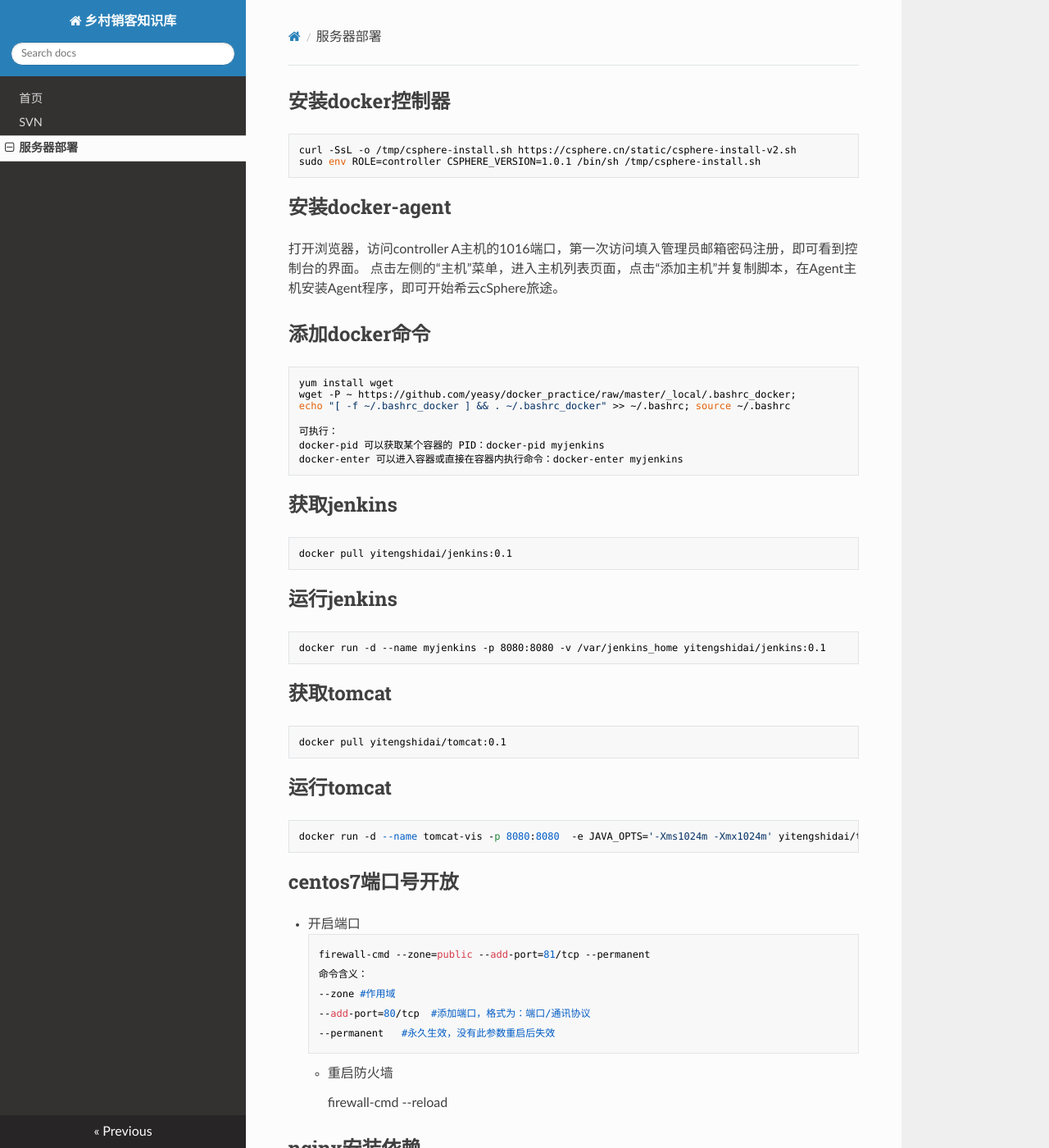
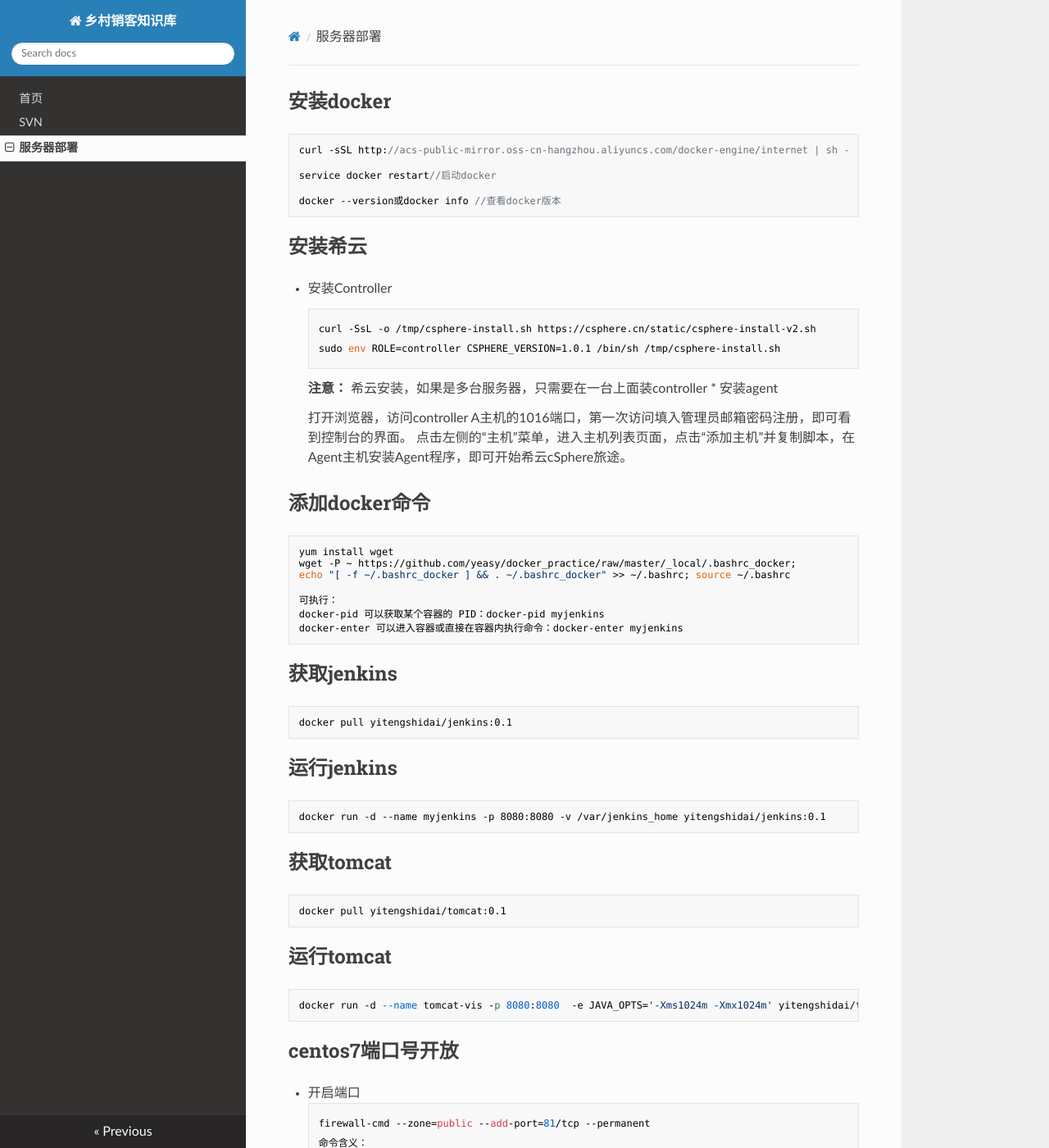
Before and after one commit to ETENG-WIKI/VIS-WIKI, an MkDocs documentation site: the page built from docs/wzfDeploy.md, in a window 1280 px wide and 1400 px high. Shown: the whole window at 82% size. Built offline with MkDocs 1.6.1, drawn with Linux system fonts in a browser that asks for light colours; nearby versions of some CDN libraries; old or Windows-style settings are respelled for this version of MkDocs; some of the changed text lies outside the part shown.

Commit message:
添加docker安装方式

```diff
--- a/docs/wzfDeploy.md
+++ b/docs/wzfDeploy.md
@@ -1,12 +1,21 @@
-安装docker控制器
+安装docker
 ---
+	curl -sSL http://acs-public-mirror.oss-cn-hangzhou.aliyuncs.com/docker-engine/internet | sh -
 
-	curl -SsL -o /tmp/csphere-install.sh https://csphere.cn/static/csphere-install-v2.sh
-	sudo env ROLE=controller CSPHERE_VERSION=1.0.1 /bin/sh /tmp/csphere-install.sh
-安装docker-agent
+	service docker restart//启动docker
+
+	docker --version或docker info //查看docker版本
+安装希云
 ---
+* 安装Controller
 
-打开浏览器，访问controller A主机的1016端口，第一次访问填入管理员邮箱密码注册，即可看到控制台的界面。 点击左侧的“主机”菜单，进入主机列表页面，点击“添加主机”并复制脚本，在Agent主机安装Agent程序，即可开始希云cSphere旅途。
+		curl -SsL -o /tmp/csphere-install.sh https://csphere.cn/static/csphere-install-v2.sh
+		sudo env ROLE=controller CSPHERE_VERSION=1.0.1 /bin/sh /tmp/csphere-install.sh
+
+	**注意：** 希云安装，如果是多台服务器，只需要在一台上面装controller
+* 安装agent
+
+	打开浏览器，访问controller A主机的1016端口，第一次访问填入管理员邮箱密码注册，即可看到控制台的界面。 点击左侧的“主机”菜单，进入主机列表页面，点击“添加主机”并复制脚本，在Agent主机安装Agent程序，即可开始希云cSphere旅途。
 
 添加docker命令
 ---
@@ -42,6 +51,9 @@ centos7端口号开放
  * 重启防火墙
 
 	 	firewall-cmd --reload
+ * 查看已开启的端口号
+
+	 	firewall-cmd --list-all
 
 nginx安装依赖
 ---
@@ -203,13 +215,13 @@ redis添加密码(可忽略)
 
 以上出错的解决办法：
 
-* 删除索引库，然后重新走步骤一和二：
+  * 删除索引库，然后重新走步骤一和二：
 
-	curl -X DELETE 'http://localhost:9200/villagesale'
+		curl -X DELETE 'http://localhost:9200/villagesale'
 
-* 返回数据为下面的结果时，则删除成功。
+  * 返回数据为下面的结果时，则删除成功。
 
-	{"acknowledged":true}
+		{"acknowledged":true}
 
 添加查询插件
 ---
```
Also changed, not shown: other parts of docs/wzfDeploy.md (+1 -1 lines).
